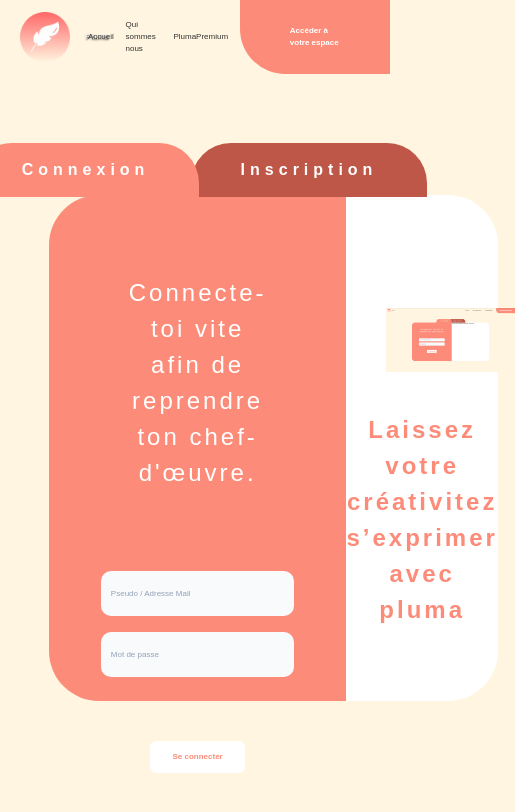
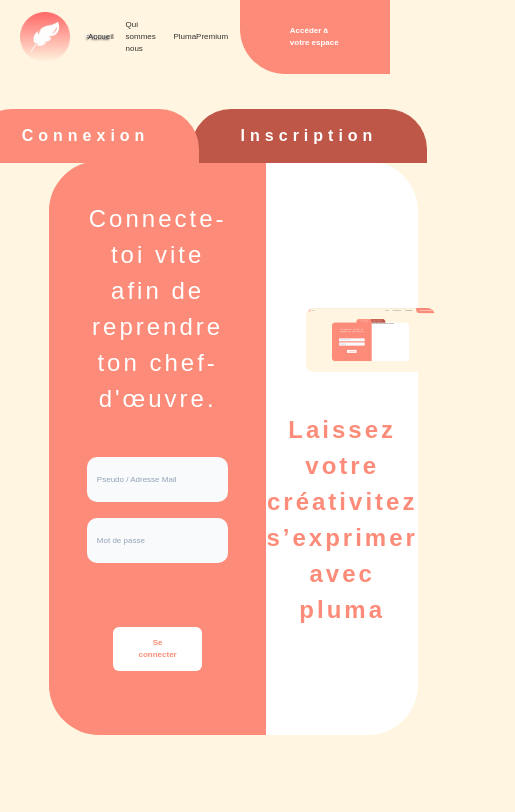
Before and after one commit to Nuxnuxx/Pluma, a React (Create React App) app in the folder client/: page /inscription-connexion in a window 390 px wide. Shown: the top 812 px of the page, 515 px wide, since content can reach past the window. Built offline with nearby package versions, Linux system fonts and the light colour scheme.

Commit message:
- Avancement responsive inscription-connexion

```diff
--- a/client/src/siteVitrine/pages/ConnexionInscription.js
+++ b/client/src/siteVitrine/pages/ConnexionInscription.js
@@ -3,8 +3,9 @@
 
 const LoginForm = () => (
     <>
-        <form id="login-form" action="" method="post" role="form" className="active-form">
-            <div className="Paragraphe1 p-20">
+        <form id="login-form" action="" method="post" role="form" className="active-form flex">
+            <div className="my-auto">
+                <div className="Paragraphe1 p-10">
                     <p>Connecte-toi vite afin de reprendre ton chef-d'œuvre.</p>
                 </div>
                 <div className="pseudo mb-4">
@@ -17,6 +18,7 @@
                     <button type="submit" name="login-submit" id="login-submit" tabIndex="3" className="btn btn-login">
                         <b>Se connecter</b>
                     </button>
+                </div>
             </div>
         </form>
         <div className="sloganconnexion bg-white w-full login-tips flex items-center">
@@ -35,7 +37,8 @@
                 <b>Laissez votre créativitez s’exprimer avec pluma</b>
             </span>
         </div>
-        <form id="register-form" action="" method="post" role="form" className="active-form">
+        <form id="register-form" action="" method="post" role="form" className="active-form flex">
+            <div className="my-auto">
                 <div className="Paragraphe1 p-14 ">
                     <p>Laisse ta plume te guider en rejoignant Pluma. </p>
                 </div>
@@ -55,6 +58,7 @@
                     <button type="submit" name="register-submit" id="register-submit" tabIndex="4" className="btn btn-register">
                         <b>Nous rejoindre</b>
                     </button>
+                </div>
             </div>
         </form>
     </>
--- a/client/src/siteVitrine/styles/ConnexionInscription.scss
+++ b/client/src/siteVitrine/styles/ConnexionInscription.scss
@@ -47,7 +47,8 @@
     }
 
     .panel-body{
-      max-height: 60vh;
+      min-height: 55vh;
+      max-height: 100%;
 
       #login-form{
         background-color: #fc8c79;
@@ -360,6 +361,5 @@
   width: 85% ;
   height: auto;
   border: 2px;
-  solid: #bf5748;
-  borderRadius: 8px;
+  border-radius: 8px;
 }
```
Also changed, not shown: 2 other files (tests, documents, lock files or other folders). Lines whose indentation alone changed are shown as unchanged.
